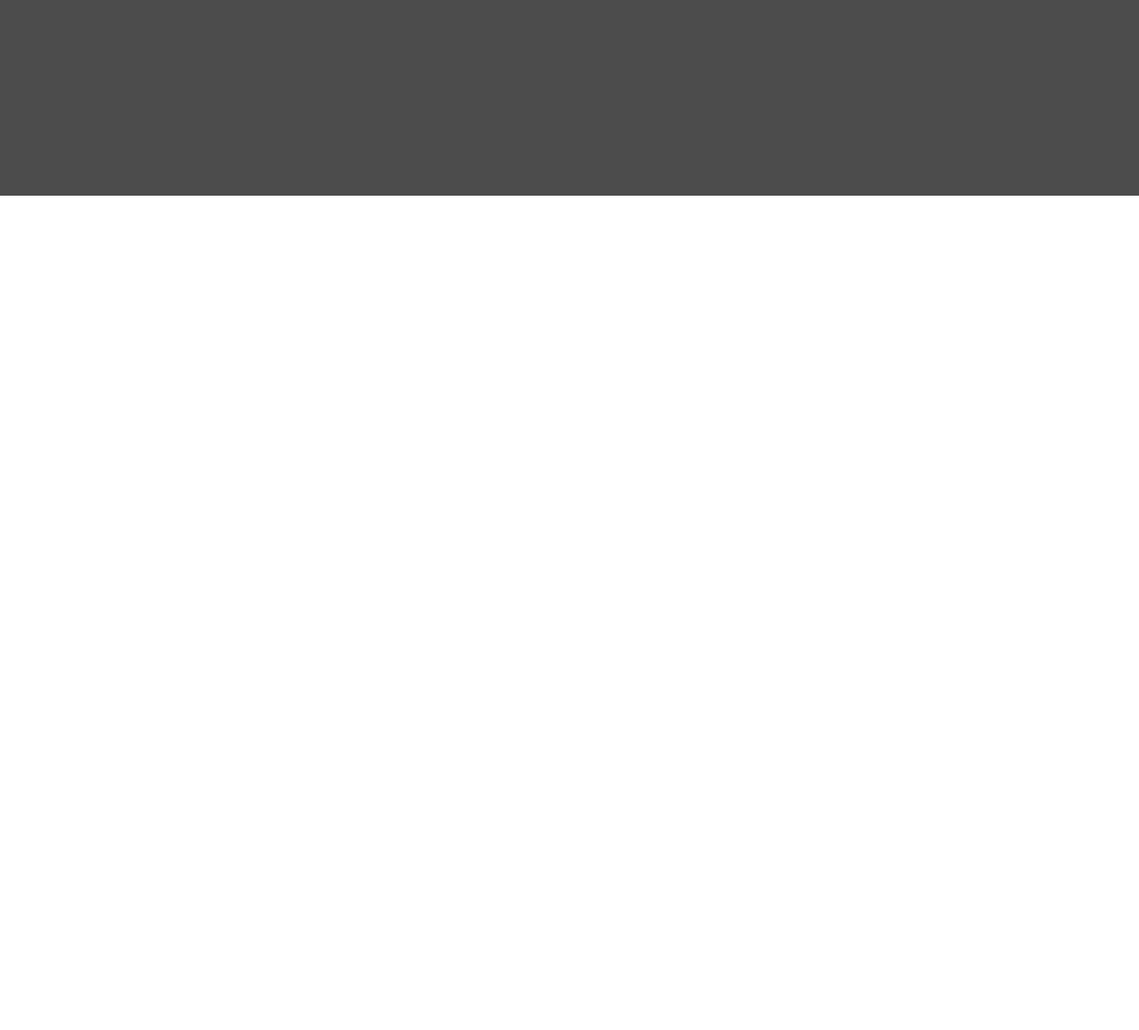
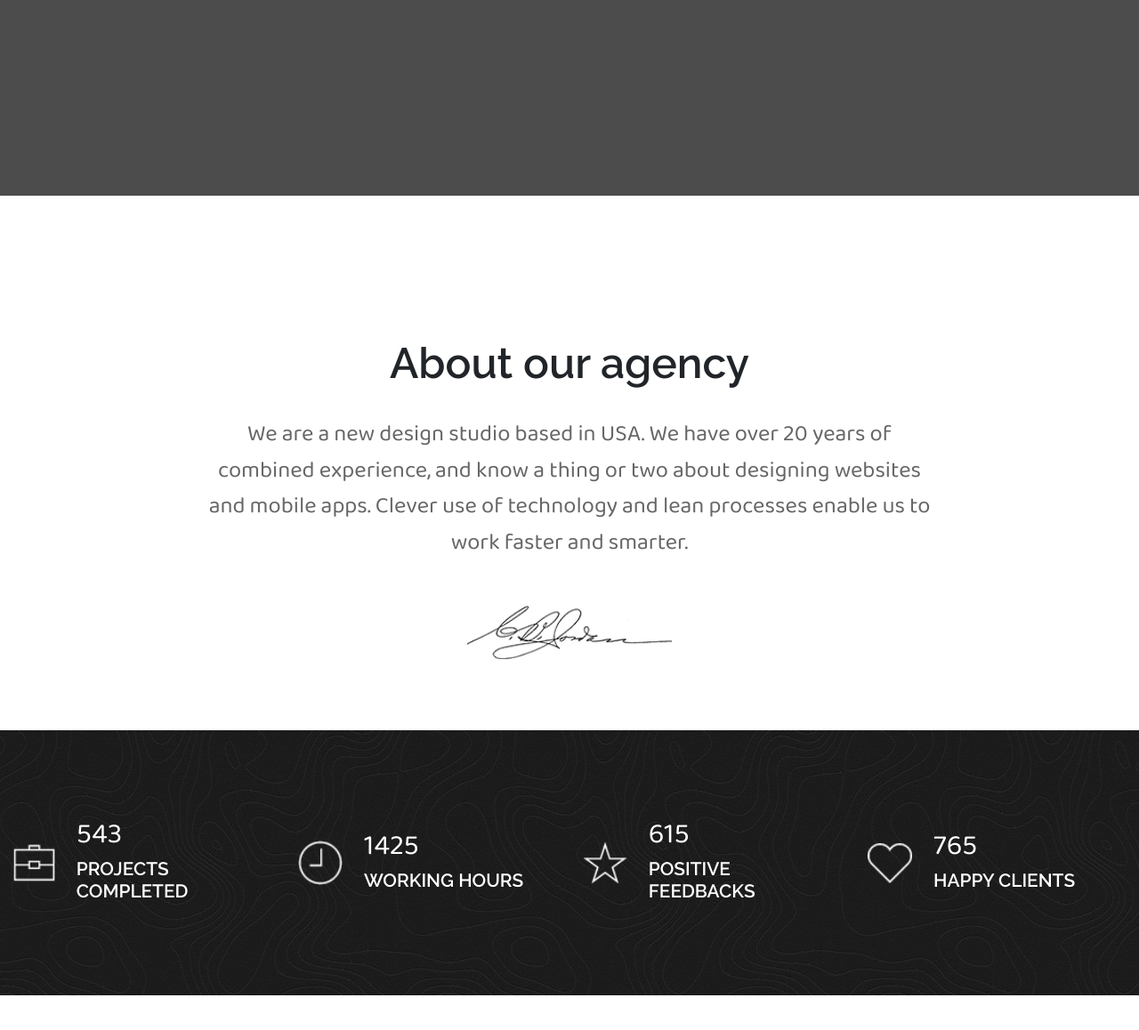
Before and after one commit to Zino-chan/Snow, a website built with webpack: page src/index.html in a window 1280 px wide. Shown: the part 580-1738 px from the top of the page at 89% size. Before the commit the page ends 800 px from the top, so only its background shows below. Built offline with nearby package versions, Linux system fonts and the light colour scheme; files whose address does not match are found by name.

Commit message:
Finish Abbout section

```diff
--- a/src/index.html
+++ b/src/index.html
@@ -21,6 +21,54 @@
                 </div>
             </div>
         </section>
+
+        <section class="about">
+            <div class="title">
+                <h2>About our agency</h2>
+                <p>
+                    We are a new design studio based in USA. We have over 20 years of combined
+                    experience, and know a thing or two about designing websites and mobile apps.
+                    Clever use of technology and lean processes enable us to work faster and smarter.
+                </p>
+            </div>
+            <div class="about-img"></div>
+            <div class="numbers">
+                <div class="container-fluid">
+                    <div class="row justify-content-center">
+                        <div class="col-xl-3 number-content">
+                            <div class="number-icon"></div>
+                            <div class="number-info">
+                                <span>543</span>
+                                <h4>projects completed</h4>
+                            </div>
+                        </div>
+                        <div class="col-xl-3 number-content">
+                            <div class="number-icon"></div>
+                            <div class="number-info">
+                                <span>1425</span>
+                                <h4>working hours</h4>
+                            </div>
+                        </div>
+                        <div class="col-xl-3 number-content">
+                            <div class="number-icon"></div>
+                            <div class="number-info">
+                                <span>615</span>
+                                <h4>positive feedbacks</h4>
+                            </div>
+                        </div>
+                        <div class="col-xl-3 number-content">
+                            <div class="number-icon"></div>
+                            <div class="number-info">
+                                <span>765</span>
+                                <h4>happy clients</h4>
+                            </div>
+                        </div>
+                    </div>
+                </div>
+            </div>
+        </section>
+
+
     </main>
 </body>
 </html>
--- a/src/scss/2-elements/_base.scss
+++ b/src/scss/2-elements/_base.scss
@@ -13,3 +13,9 @@ h5{font-family: $raleway-semi-bold;}
     max-width: 1400px;
     height: 100%;
 }
+
+p{
+    font-size: 1.6rem;
+    line-height: 1.6;
+    color: $paragraph-color;
+}
--- a/src/scss/3-tools/_mixins.scss
+++ b/src/scss/3-tools/_mixins.scss
@@ -0,0 +1,5 @@
+@mixin bgImg($size: cover, $position: center center){
+    background-position: $position;
+    background-size: $size;
+    background-repeat: no-repeat;
+}
--- a/src/scss/5-pages/_about.scss
+++ b/src/scss/5-pages/_about.scss
@@ -0,0 +1,55 @@
+.about{
+    padding: 10rem 0;
+    min-height: 100vh;
+
+    .about-img{
+        width: 230px;
+        height: 60px;
+        background: url('/src/images/signature.png');
+        @include bgImg();
+        margin: 3rem auto 5rem auto;
+    }
+
+    .numbers{
+        padding: 6rem 0;
+        @include bgImg();
+        background: url('/src/images/numbers.jpg');
+
+        .number-icon{
+            width: 50px;
+            height: 50px;
+            @include bgImg(contain);
+        }
+
+        .row .number-content{
+            display: flex;
+            align-items: center;
+            color: $white;
+
+            .number-info{
+                padding-left: 1.5rem;
+                span{font-size: 2rem;}
+                h4{text-transform: uppercase; font-size: 1.3rem;}
+            }
+
+
+            &:nth-of-type(1){.number-icon{background-image: url('/src/images/icons/icon1.png');}}
+            &:nth-of-type(2){.number-icon{background-image: url('/src/images/icons/icon2.png');}}
+            &:nth-of-type(3){.number-icon{background-image: url('/src/images/icons/icon3.png');}}
+            &:nth-of-type(4){.number-icon{background-image: url('/src/images/icons/icon4.png');}}
+        }
+    }
+}
+
+.title{
+    text-align: center;
+    h2{
+        font-size: 3rem;
+        margin-bottom: 2rem;
+    }
+
+    p{
+        width: 65%;
+        margin: 0 auto;
+    }
+}
--- a/src/scss/5-pages/_home.scss
+++ b/src/scss/5-pages/_home.scss
@@ -2,9 +2,7 @@
     min-height: 100vh;
     background: linear-gradient(rgba(0,0,0,.7), rgba(0,0,0,.7)),
     url('/src/images/home.jpg');
-    background-position: center center;
-    background-size: cover;
-    background-repeat: no-repeat;
+    @include bgImg();
 
     .home-text{
         color: $white;
@@ -16,6 +14,7 @@
         }
 
         p{
+            color: $white;
             font-size: 2rem;
             letter-spacing: 2px;
         }
```
Also changed, not shown: src/images/icons/icon1.png (added), src/images/icons/icon2.png (added), src/images/icons/icon3.png (added), src/images/icons/icon4.png (added), src/images/numbers.jpg (added), src/images/work/work1.jpg (added), src/images/work/work2.jpg (added), src/images/work/work3.jpg (added), src/images/work/work4.jpg (added), src/images/work/work5.jpg (added), src/images/work/work6.jpg (added), src/images/work/work7.jpg (added), src/images/work/work8.jpg (added), src/images/work/work9.jpg (added).
